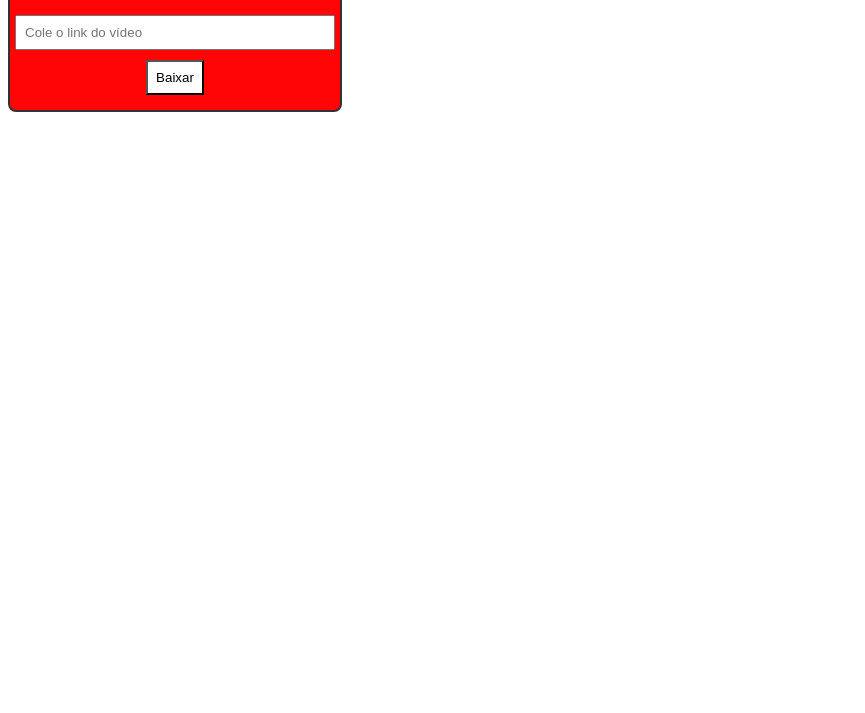
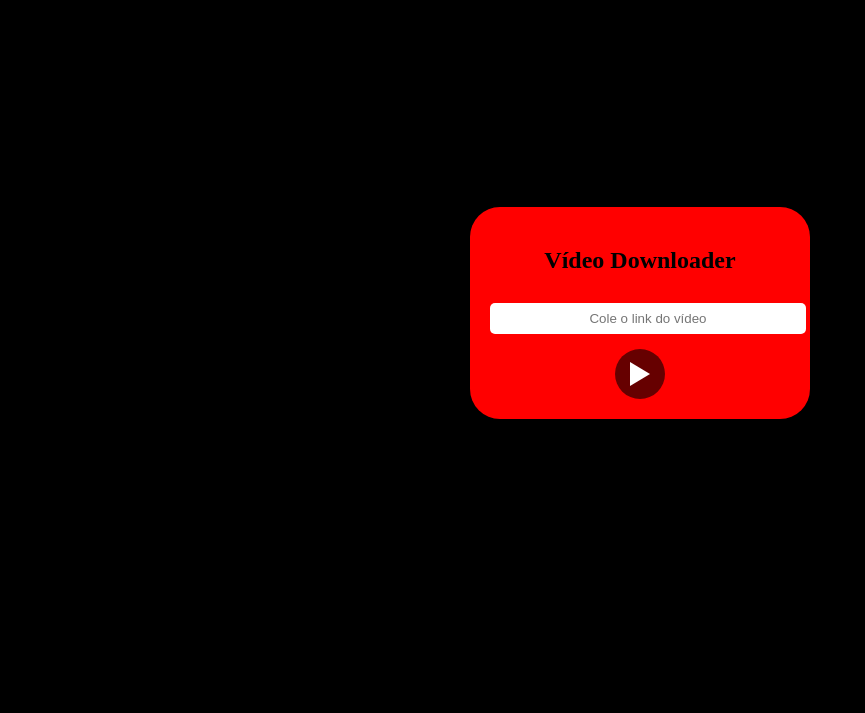
Before and after one commit to Arthur-dv/YoutubeDownload, a plain HTML site: page index.html in a window 1280 px wide. Shown: the part 87-800 px from the top of the page, without its empty margins (0-865 px from the left). Drawn offline with Linux system fonts and the light colour scheme.

Commit message:
Update index.html

```diff
--- a/index.html
+++ b/index.html
@@ -4,25 +4,52 @@
     <meta charset="UTF-8">
     <title>Baixar Vídeo do YouTube</title>
     <style>
+        body {
+            display: flex;
+            justify-content: center;
+            align-items: center;
+            height: 100vh;
+            margin: 0;
+            background-color: #000;
+        }
         .container {
             width: 300px;
-            padding: 15px;
-            border: 2px solid #333;
-            border-radius: 8px;
-            background-color: #ff0505;
+            padding: 20px;
+            border-radius: 30px;
+            background-color: #ff0000;
             text-align: center;
+            position: relative;
         }
         input {
             width: 100%;
             padding: 8px;
             margin-top: 10px;
-            margin-left: -10px;
+            background-color: #ffffff;
+            border: none;
+            border-radius: 5px;
+            text-align: center;
         }
-        button {
-            margin-top: 10px;
-            padding: 8px;
+        .play-icon {
+            width: 50px;
+            height: 50px;
+            background-color: rgba(0, 0, 0, 0.6);
+            border-radius: 50%;
+            display: flex;
+            justify-content: center;
+            align-items: center;
             cursor: pointer;
-            background-color: white;
+            margin: 15px auto 0;
+            position: relative;
+        }
+        .play-icon::before {
+            content: "";
+            display: block;
+            width: 0;
+            height: 0;
+            border-left: 20px solid white;
+            border-top: 12px solid transparent;
+            border-bottom: 12px solid transparent;
+            position: absolute;
         }
     </style>
     <script>
@@ -53,9 +80,9 @@
 </head>
 <body>
     <div class="container">
-        <h2>Baixar Vídeo do YouTube</h2>
+        <h2>Vídeo Downloader</h2>
         <input type="text" id="linkInput" placeholder="Cole o link do vídeo">
-        <button onclick="baixarVideo()">Baixar</button>
+        <div class="play-icon" onclick="baixarVideo()"></div>
     </div>
 </body>
 </html>
```
